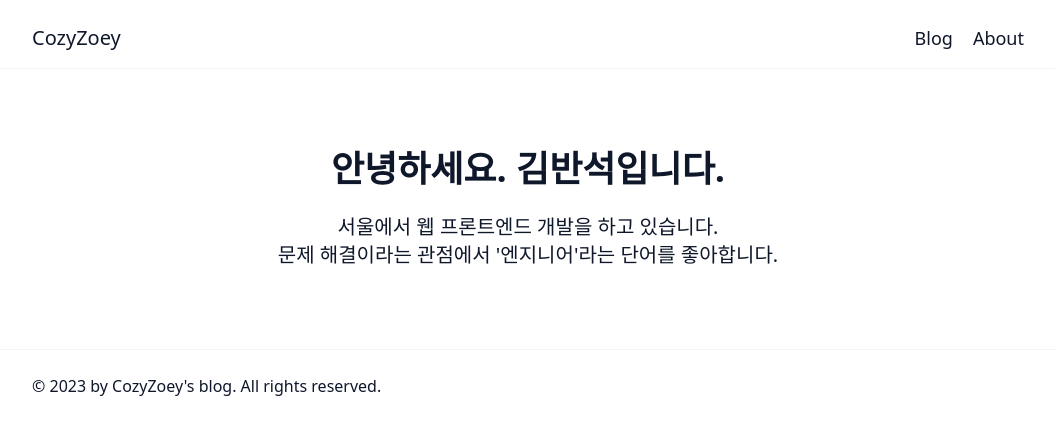
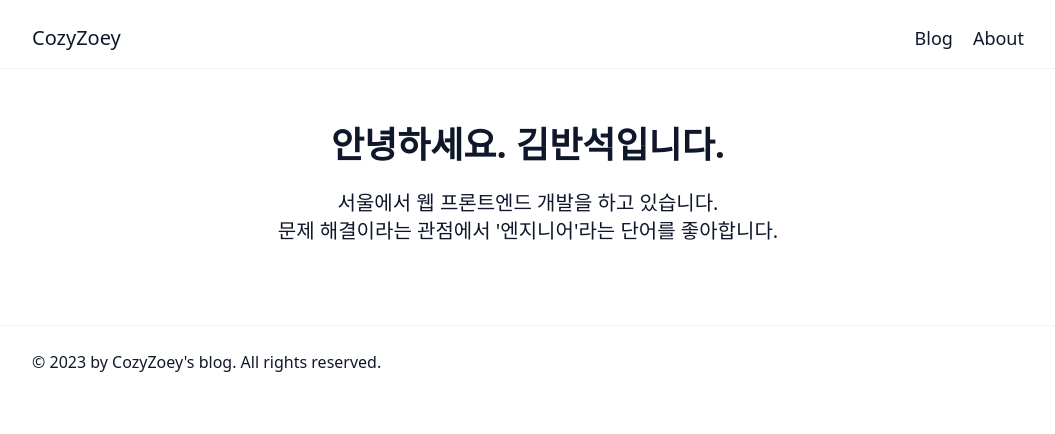
Before and after one commit to cozyzoey/blog, a Gatsby site: page / in a window 1280 px wide. Shown: the whole page, without its empty margins (112-1167 px from the left). Built offline with nearby package versions, Linux system fonts and the light colour scheme; Gatsby itself is replaced by a stand-in of ours; a small style sheet from the web is missing.

Commit message:
UI update

```diff
--- a/src/components/layout.tsx
+++ b/src/components/layout.tsx
@@ -5,9 +5,9 @@ import Header from './header'
 
 export default function ({ children }: { children: ReactNode }) {
   return (
-    <div className='flex flex-col gap-y-20'>
+    <div>
       <Header />
-      <main>{children}</main>
+      <main className='pt-14 pb-20'>{children}</main>
       <Footer />
     </div>
   )
--- a/src/pages/index.tsx
+++ b/src/pages/index.tsx
@@ -4,7 +4,7 @@ import genPageTitle from 'utils/genPageTitle'
 export default function IndexPage() {
   return (
     <Layout>
-      <article className='h-5/6 text-center break-keep'>
+      <article className='center-content h-5/6 text-center break-keep'>
         <h1 className='text-4xl font-bold mb-6'>안녕하세요. 김반석입니다.</h1>
         <section className='text-xl'>
           <p>서울에서 웹 프론트엔드 개발을 하고 있습니다.</p>
```
Also changed, not shown: static/admin/preview.css.
